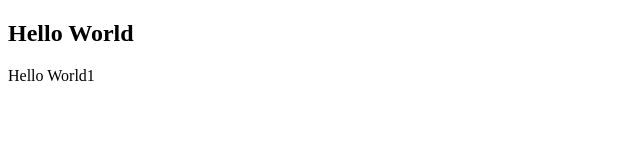
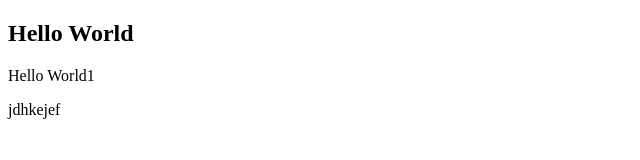
Before and after one commit to jmhgdj/learn-GIT, a plain HTML site: page index.html in a window 1280 px wide. Shown: the full height of the page, 0-640 px from the left. Drawn offline with Linux system fonts and the light colour scheme.

Commit message:
added yogi.js file

```diff
--- a/index.html
+++ b/index.html
@@ -9,5 +9,6 @@
 <body>
     <h2>Hello World</h2>
     <p>Hello World1</p>
+    <p>jdhkejef</p>
 </body>
 </html>
```
Also changed, not shown: yogi.js (added).
